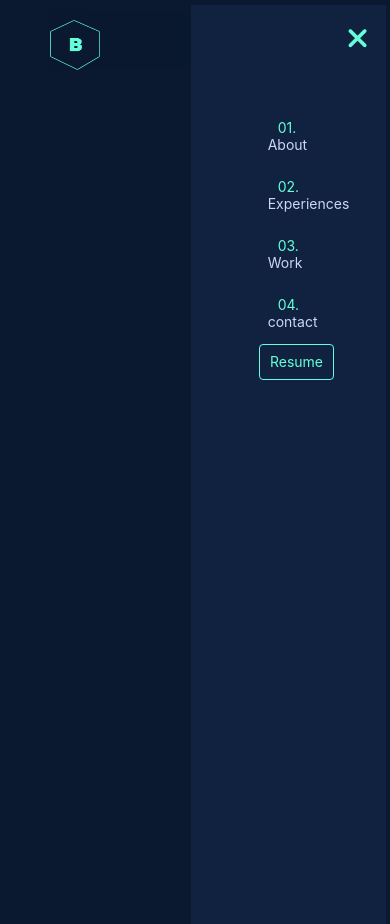
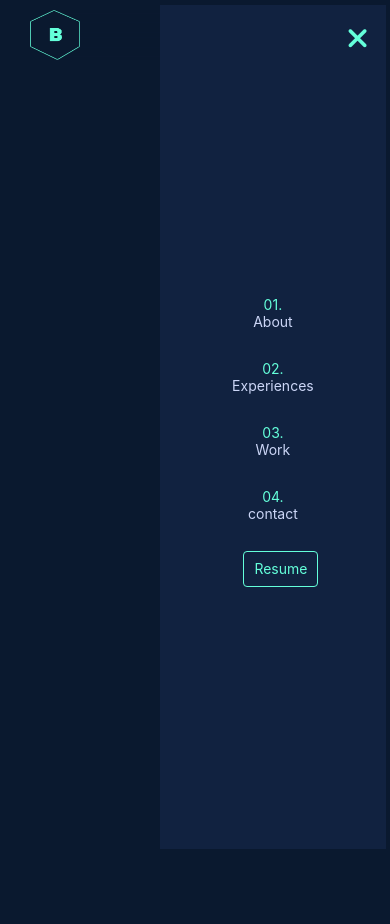
Before and after one commit to tabithamaz/Portfolio, a React (Create React App) app: page / in a window 390 px wide. After the commit the page ends 849 px from the top, so only its background shows below. Built offline with nearby package versions, Linux system fonts and the light colour scheme.

Commit message:
fix:arranger le responsive

```diff
--- a/package.json
+++ b/package.json
@@ -8,6 +8,7 @@
     "@testing-library/user-event": "^13.5.0",
     "react": "^18.2.0",
     "react-dom": "^18.2.0",
+    "react-icons": "^4.8.0",
     "react-scripts": "5.0.1",
     "web-vitals": "^2.1.4"
   },
--- a/src/App.js
+++ b/src/App.js
@@ -3,6 +3,8 @@ import './App.css';
 import Header from './components/molecules/Header';
 import "./components/molecules/Header.css";
 import About from "./components/molecules/About";
+import Icones from './components/molecules/Home';
+import Home from './components/molecules/Home'
 
 function App() {
   const data ={
@@ -16,6 +18,7 @@ function App() {
   return (
     <>
       <Header />
+      <Home />
       {/* <About data={data} /> */}
       </>
 
--- a/src/components/molecules/Header.css
+++ b/src/components/molecules/Header.css
@@ -6,9 +6,10 @@ body{
     display: flex;
      justify-content:space-between;
     align-items: center;
-    margin:10px 50px;
+    margin:10px 30px;
     box-shadow: inset 0px 0px 25px 10px #0a192F;
-    padding-top: 10px;
+    /* padding-top: 10px; */
+
 
 }
 
@@ -26,8 +27,7 @@ body{
 
 .navigation{
    display: flex;
-   /* justify-content: center; */
-   align-items: center;
+   text-align: center;
 
 
 }
@@ -133,19 +133,29 @@ color:#ccd6F6
      color: #64ffda;
 
   }
+
+/* .socialsGrid{
+    display: flex;
+    flex-direction: column;
+} */
+
+
 @media screen  and (max-width:768px){
+    .contener{
+        display: flex;
+        justify-content: space-between;
+    }
 
 
       .navigation {
          display: flex;
 
 
+
 }
 .navigation.hidden{
     display: flex;
     flex-direction: column;
-     position: absolute;
-    right: 0;
 
 }
 
@@ -157,11 +167,13 @@ color:#ccd6F6
     /* border: 1px solid red; */
      height: 100vh;
 
+
 }
 
 
 .contener{
     display: flex;
+
 
 
 }
@@ -216,10 +228,12 @@ color:#ccd6F6
     right: 4Px;
     opacity: 1;
     height:100vh;
-    width: 50%;
+    width: 58vw;
     background-color: #112240;
-    padding-top: 75px;
-    /* border-top: 10px solid red;  */
+    /* padding:10px; */
+    align-items: center;
+    justify-content: center;
+
 
 
 }
@@ -227,13 +241,20 @@ color:#ccd6F6
  .hidden ul{
     display:flex;
     flex-direction: column;
+    justify-content: center;
+    align-items: center;
+    padding: 0;
 
 
 }
 .hidden ul li a{
     display: flex;
     flex-direction: column;
-    margin-top: 25px;
+    align-items: center;
+    padding: 15px 5px;
+    justify-content: center;
+    /* margin-top: 25px; */
+    /* align-items: center; */
 
 
 }
@@ -245,6 +266,7 @@ color:#ccd6F6
     transform: translate(-100%,60%);
     font-size: 1.8rem;
 
+
 }
 
 
--- /dev/null
+++ b/src/components/molecules/Home.js
@@ -0,0 +1,45 @@
+import React from "react";
+import { AiFillGithub} from "react-icons/ai"
+import { AiFillInstagram} from "react-icons/ai"
+import { FiTwitter} from "react-icons/fi"
+import { FiLinkedin} from "react-icons/fi"
+import { AiFillCodepenCircle} from "react-icons/ai"
+
+function Home(){
+    // return(
+    //     <>
+    //     <section id ="home">
+    //     <div className="lefticones">
+    //     <div className="socialsGrid">
+    //                 <a href="" target='_blank'>
+    //                     < AiFillGithub className="icon" /></a>
+    //                 <a>< AiFillInstagram className="icon" /></a>
+    //                 <a><FiTwitter className="icon" /></a>
+    //                 <a><FiLinkedin className="icon" /></a>
+    //                 <a><AiFillCodepenCircle className='icon'/></a>
+
+    //     </div>
+    //     </div>
+    //     </section>
+    //     <div className="container">
+    //     <span className="introText">
+    //         my name is
+    //     </span>
+    //     <h1 className="title">
+    //     </h1>
+    //     <span className="subTitle">
+    //     </span>
+    //     <span className="">
+    //     </span>
+    //     <p className="homeParagraph">
+    //     </p>
+
+    //     </div>
+    //     </>
+
+    // )
+
+
+}
+
+export default Home;
```
Also changed, not shown: 1 other file (tests, documents, lock files or other folders).
